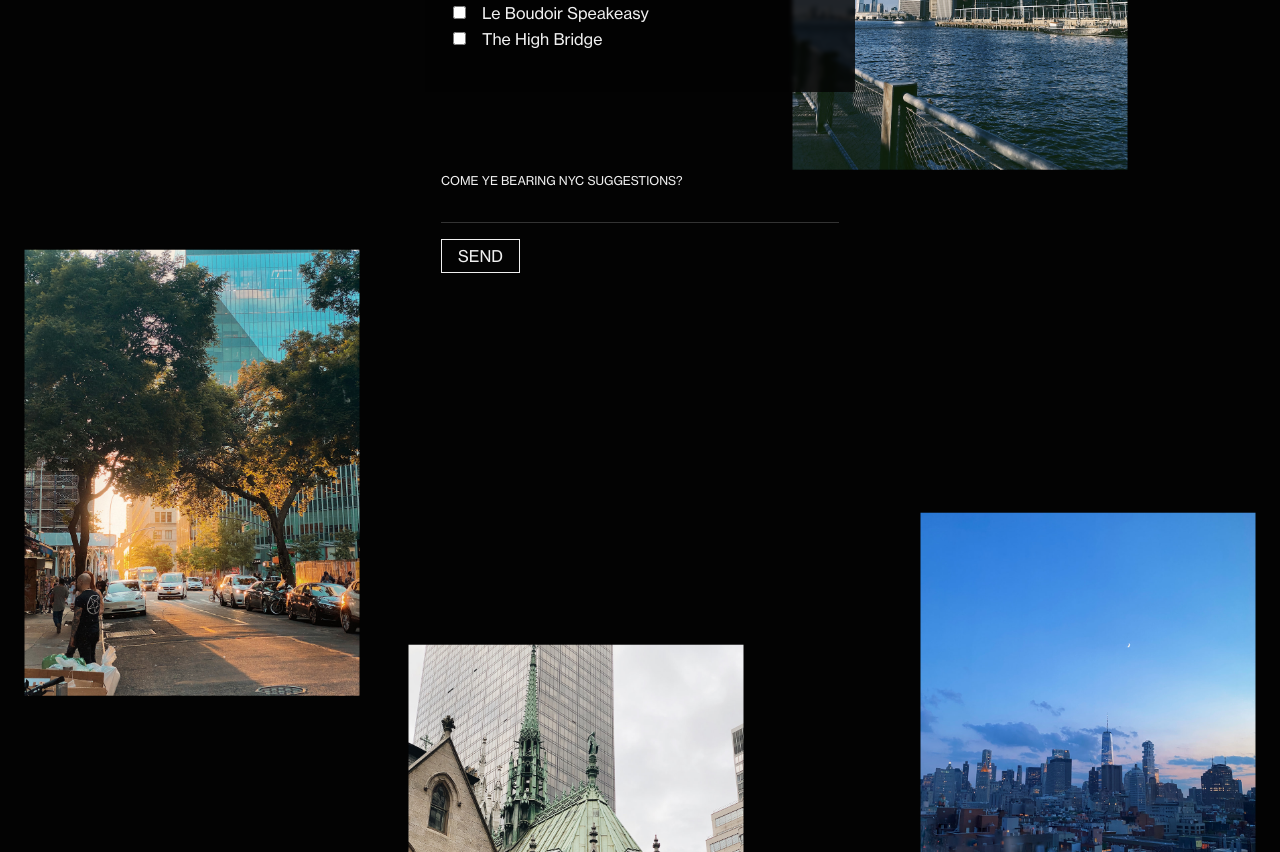
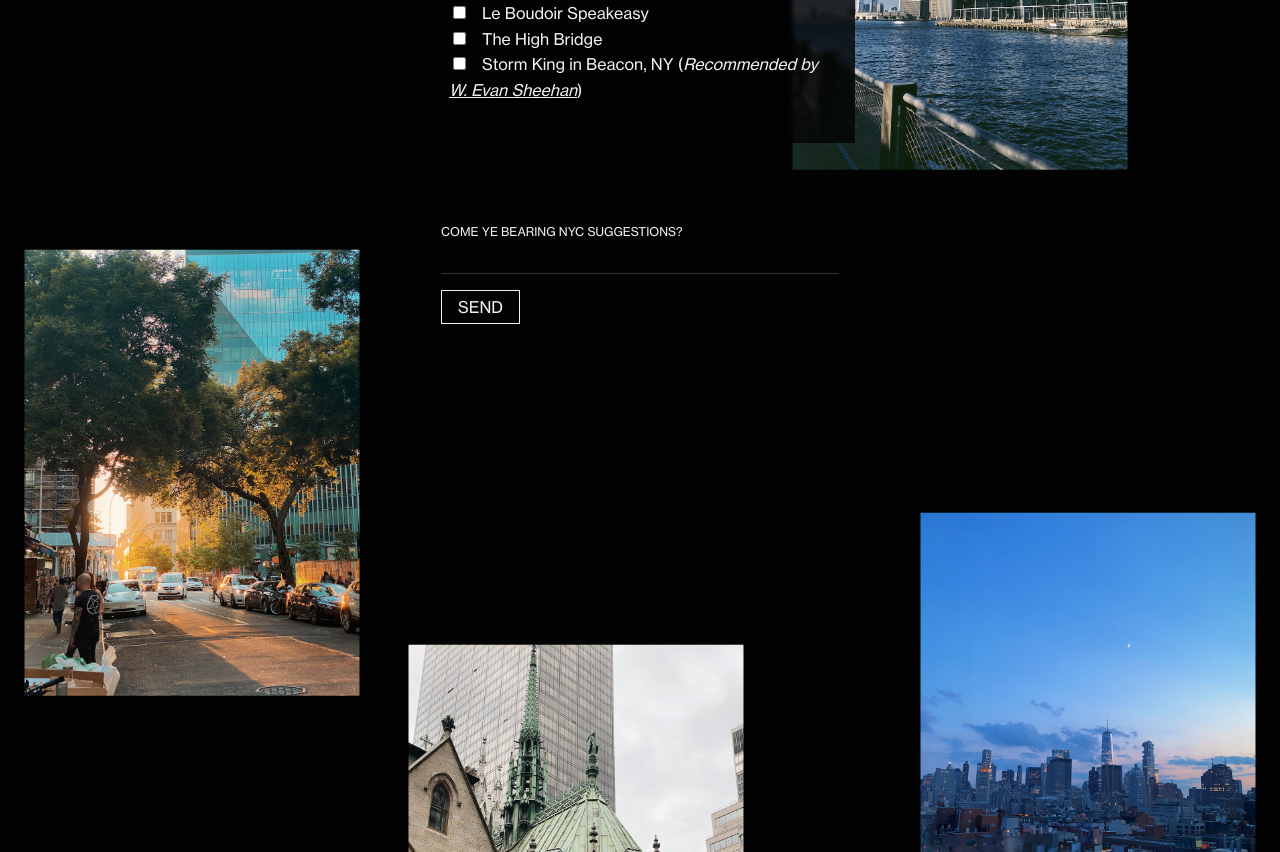
Before and after one commit to xdesro/nyc, an Eleventy site: page index.md in a window 1280 px wide. Shown: the part 1554-2406 px from the top of the page. Built offline with nearby package versions, Linux system fonts and the light colour scheme; Eleventy itself is replaced by a stand-in of ours; files that its build step writes are made by us from their sources.

Commit message:
💬 - Add suggestion: Storm King

```diff
--- a/index.md
+++ b/index.md
@@ -32,3 +32,4 @@ Here’s what I gotta get done before I leave:
 - [ ] Roosevelt Island Tramway
 - [ ] Le Boudoir Speakeasy
 - [ ] The High Bridge
+- [ ] Storm King in Beacon, NY (<cite>Recommended by [W. Evan Sheehan](https://darthmall.net/)</cite>)
```
